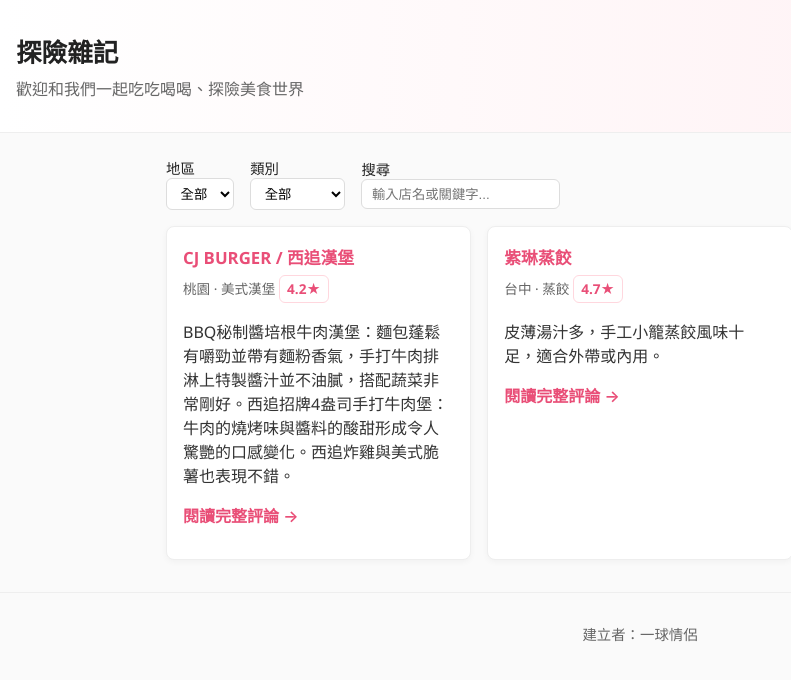
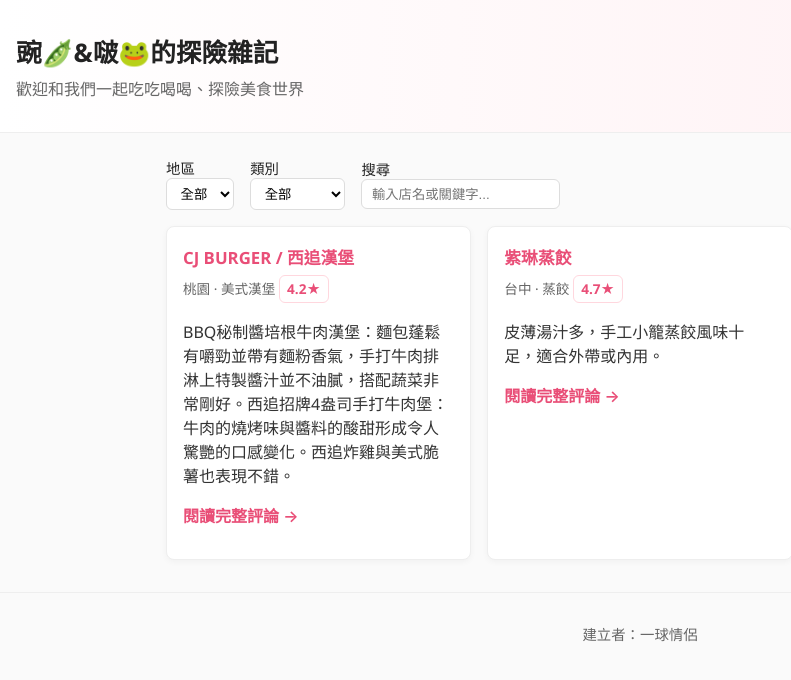
Before and after one commit to oneball0209/oneball0209.github.io, a plain HTML site: page index.html in a window 1280 px wide. Shown: the whole page, without its empty margins (0-791 px from the left). Drawn offline with Linux system fonts and the light colour scheme.

Commit message:
Update index.html

```diff
--- a/index.html
+++ b/index.html
@@ -8,7 +8,7 @@
 </head>
 <body>
   <header class="site-header">
-    <h1>探險雜記</h1>
+    <h1>豌🫛&啵🐸的探險雜記</h1>
     <p class="lead">歡迎和我們一起吃吃喝喝、探險美食世界</p>
   </header>
 
```
